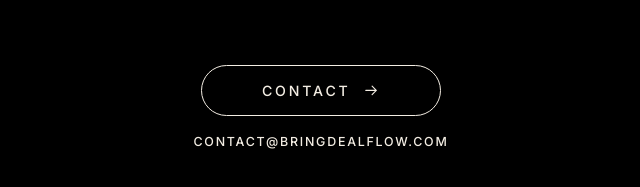
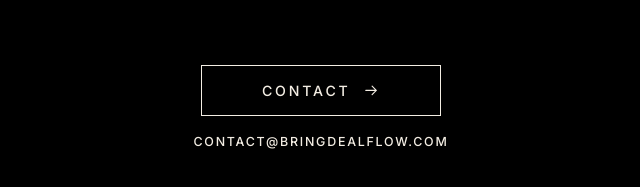
Before and after one commit to jayden8811/bringdealflow, a plain HTML site: page index.html in a window 1280 px wide. Shown: the part 391-578 px from the top of the page, 319-959 px from the left. Drawn offline with Linux system fonts and the light colour scheme.

Commit message:
square contact button

```diff
--- a/index.html
+++ b/index.html
@@ -78,7 +78,7 @@
       height: calc(var(--u) * 73);
       margin-top: calc(var(--u) * 97);
       border: calc(var(--u) * 2) solid var(--ink);
-      border-radius: 999px;
+      border-radius: 0;
       color: var(--ink);
       text-decoration: none;
       font-family: "Inter", "Helvetica Neue", Arial, sans-serif;
```
